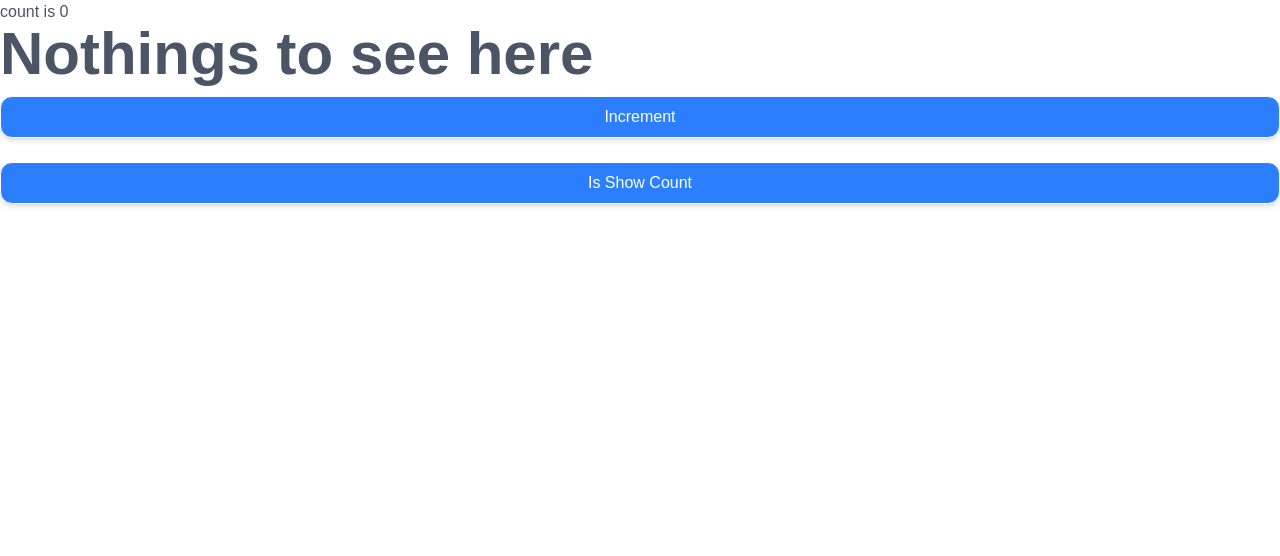
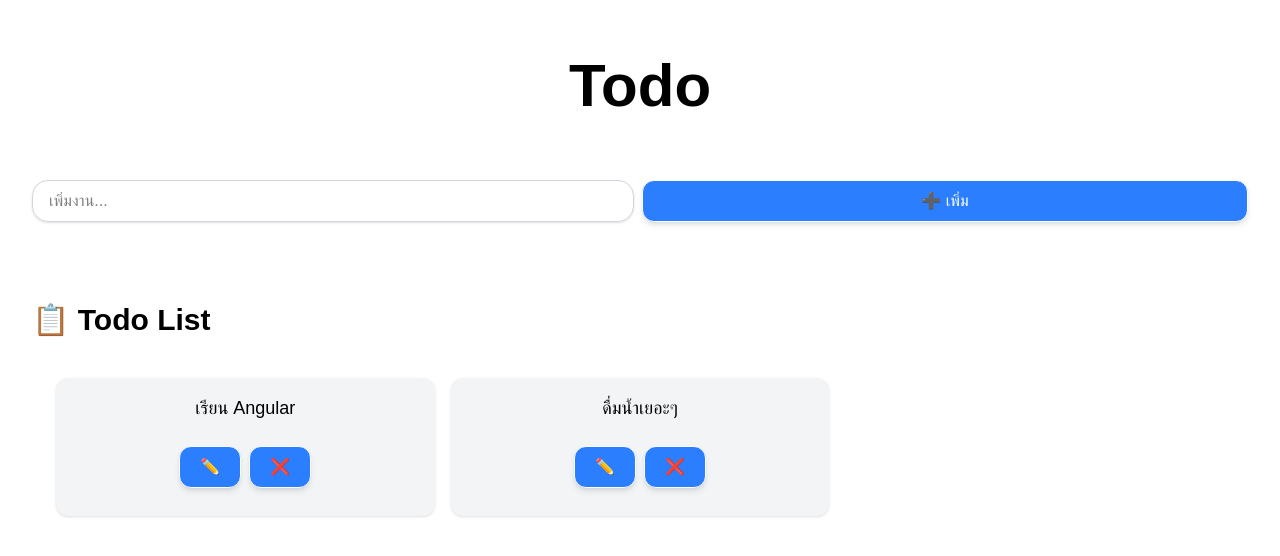
Before and after one commit to seaboie/angular-learn, an Angular app: page / in a window 1280 px wide. Shown: the top 556 px of the page. Built offline with nearby package versions, Linux system fonts and the light colour scheme.

Commit message:
todolist-app

```diff
--- a/src/app/app.component.html
+++ /dev/null
@@ -1,25 +0,0 @@
-<h1 class="text-h"> count is
-  <span class="text-h">
-    {{count()}}
-  </span>
-</h1>
-
-<h1 class="text-6xl font-bold">
-  <span class="text-h">
-    {{conditionCount()}}
-  </span>
-</h1>
-
-<button class="btn-primary"
-
-  (click)="handlerClicked()"
->
-  Increment
-</button>
-
-<button class="btn-primary"
-
-  (click)="handleIsShow()"
-  >
-    Is Show Count
-</button>
--- a/src/app/app.component.ts
+++ b/src/app/app.component.ts
@@ -1,28 +1,103 @@
-import { Component, computed, signal } from '@angular/core';
+import { ChangeDetectionStrategy, Component, signal } from '@angular/core';
+import { FormsModule } from '@angular/forms';
 
 @Component({
   selector: 'app-root',
-  imports: [],
-  templateUrl: './app.component.html',
-  styleUrl: './app.component.css'
+  imports: [FormsModule],
+  template: `
+    <div class="p-8 mx-auto">
+      <h1 class="text-6xl mt-6 mb-6 font-bold text-center">Todo</h1>
+
+      <div class="flex items-center gap-2 mb-6">
+        <input
+          #increase
+          class="input-nice"
+          [(ngModel)]="todoText"
+          placeholder="{{ placehoderText }}"
+          [attr.placeholder]="isFocused ? '' : placehoderText"
+          (focus)="isFocused = true"
+          (blur)="isFocused = false"
+        />
+        <button class="btn-primary" (click)="onSubmit()">
+          {{ editingId ? '✅ แก้ไข' : '➕ เพิ่ม' }}
+        </button>
+      </div>
+
+      <div class="mt-10">
+        <h2 class="text-3xl font-semibold mb-4">📋 Todo List</h2>
+        <ul class="grid grid-cols-1 sm:grid-cols-2 md:grid-cols-3 gap-4 p-6">
+          @for (todo of todos; track todo.id) {
+          <li
+            class="bg-gray-100 p-4 rounded-xl shadow flex flex-col items-center gap-3"
+          >
+            <span class="text-lg font-medium">{{ todo.text }}</span>
+            <div class="flex gap-2">
+              <button class="btn-primary" (click)="startEdit(todo)">✏️</button>
+              <button class="btn-primary" (click)="deleteTodo(todo.id)">
+                ❌
+              </button>
+            </div>
+          </li>
+          }
+        </ul>
+      </div>
+    </div>
+  `,
+  styleUrl: './app.component.css',
+  changeDetection: ChangeDetectionStrategy.OnPush,
 })
 export class AppComponent {
-  count = signal<number>(0);
-  countComputed = computed(() => this.count() * 3);
-  isShowCount = signal(false);
+  placehoderText = 'เพิ่มงาน...';
+  isFocused = false;
 
-  conditionCount = computed(() => {
-    if (this.isShowCount()) {
-      return `The count Computed is ${this.countComputed()}`
-    }else{
-      return `Nothings to see here`;
+  todos = [
+    { id: 1, text: 'เรียน Angular' },
+    { id: 2, text: 'ดื่มน้ำเยอะๆ' },
+  ];
+
+  todoText = '';
+  editingId: number | null = null;
+
+  // ✅ เพิ่ม หรือ อัปเดต todo
+  onSubmit() {
+    if (this.editingId) {
+      this.todos = this.todos.map((todo) =>
+        todo.id === this.editingId ? { ...todo, text: this.todoText } : todo
+      );
+    } else {
+      if (this.todoText === '') return;
+      const newTodo = { id: Date.now(), text: this.todoText };
+      this.todos = [...this.todos, newTodo];
     }
-  });
 
-  handlerClicked() {
-    this.count.update((value) => value + 1);
+    this.todoText = '';
+    this.editingId = null;
   }
-  handleIsShow() {
-    this.isShowCount.update((value) => value = !value);
+
+  // ✅ เริ่มแก้ไข
+  startEdit(todo: { id: number; text: string }) {
+    this.todoText = todo.text;
+    this.editingId = todo.id;
+  }
+
+  // ✅ ลบ
+  deleteTodo(id: number) {
+    this.todos = this.todos.filter((todo) => todo.id !== id);
+
+    // ถ้าลบตัวที่กำลังแก้ ก็ reset
+    if (this.editingId === id) {
+      this.todoText = '';
+      this.editingId = null;
+    }
+  }
+
+  clearPlaceholder(inputElement: HTMLInputElement) {
+    inputElement.placeholder = '';
+  }
+
+  restorePlaceholder(inputElement: HTMLInputElement) {
+    if (!inputElement.value) {
+      inputElement.placeholder = this.placehoderText;
+    }
   }
 }
--- a/src/styles.css
+++ b/src/styles.css
@@ -1,10 +1,4 @@
 @import "tailwindcss";
-
-* {
-  margin: 0;
-  padding: 0;
-}
-
 body {
   font-family: 'Be Vietnam Pro', sans-serif;
 }
@@ -34,3 +28,7 @@ body {
 .text-h {
   @apply text-gray-600;
 }
+
+.input-nice {
+  @apply w-full my-10 px-4 py-2 border border-gray-300 rounded-2xl shadow-sm focus:outline-none focus:ring-2 focus:ring-blue-500 focus:border-transparent transition-all;
+}
```
